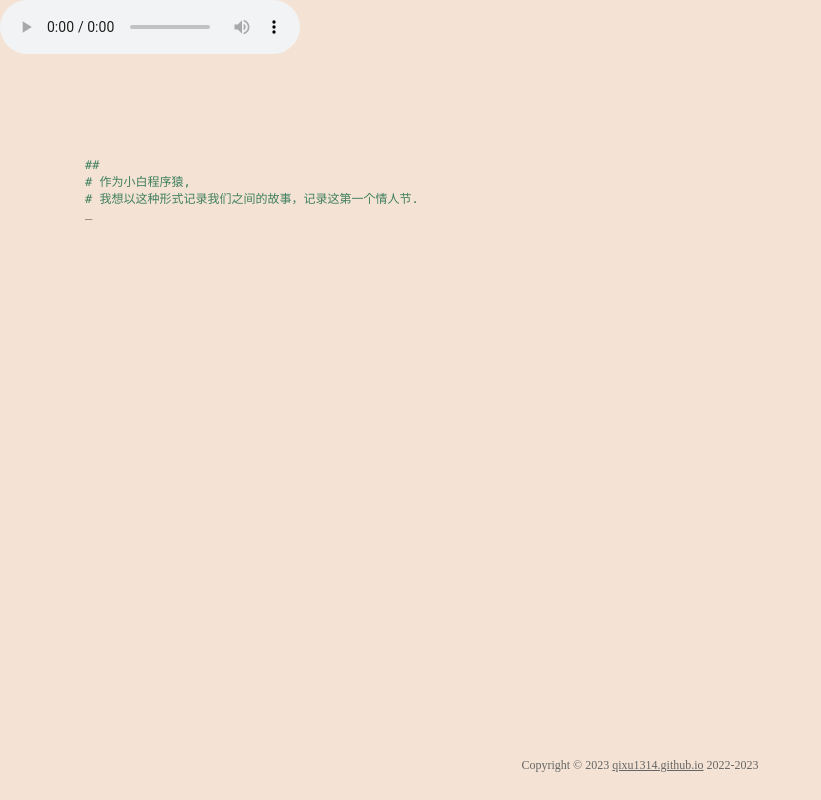
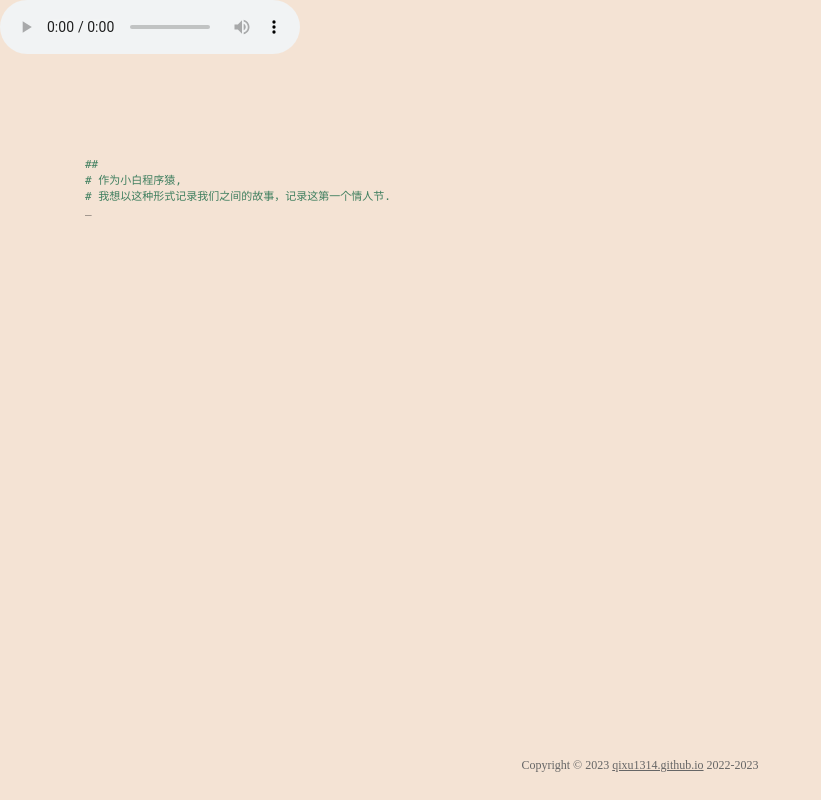
Before and after one commit to qixu1314/230214, a plain HTML site: page index.html in a window 1280 px wide. Shown: the whole page, without its empty margins (0-821 px from the left). Drawn offline with Linux system fonts and the light colour scheme.

Commit message:
Update default.css

```diff
--- a/css/default.css
+++ b/css/default.css
@@ -71,7 +71,7 @@ body {
     height: 400px;
     color: #333;
     font-family: "Consolas", "Monaco", "Bitstream Vera Sans Mono", "Courier New", "sans-serif";
-    font-size: 12px
+    font-size: 11px
 }
 
 #code .string {
```
